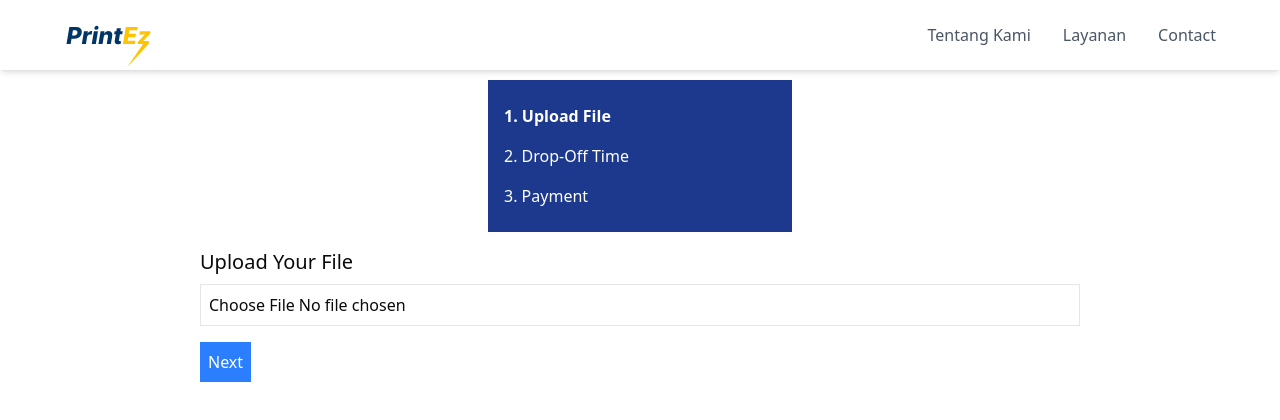
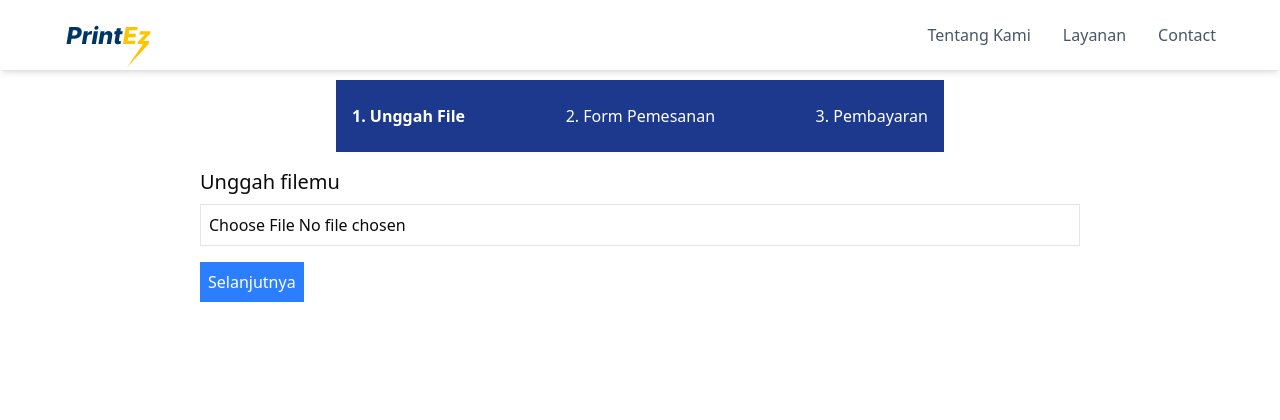
Before and after one commit to Riesta/PrintEZ, a Next.js app: page /print in a window 1280 px wide. Shown: the top 420 px of the page. Built offline with nearby package versions, Linux system fonts and the light colour scheme.

Commit message:
Update form

```diff
--- a/src/app/print/PrintProcess.tsx
+++ b/src/app/print/PrintProcess.tsx
@@ -34,15 +34,15 @@ const PrintProcess = () => {
 
       <div className="flex flex-col items-center">
         {/* Sidebar Navigation */}
-        <div className="w-1/4 bg-blue-900 text-white p-4">
+        <div className="w-2/4 flex flex-row justify-between bg-blue-900 text-white p-4">
           <div className={`py-2 ${step === 1 ? "font-bold" : ""}`}>
-            1. Upload File
+            1. Unggah File
           </div>
           <div className={`py-2 ${step === 2 ? "font-bold" : ""}`}>
-            2. Drop-Off Time
+            2. Form Pemesanan
           </div>
           <div className={`py-2 ${step === 3 ? "font-bold" : ""}`}>
-            3. Payment
+            3. Pembayaran
           </div>
         </div>
 
@@ -50,7 +50,7 @@ const PrintProcess = () => {
         <div className="w-3/4 p-4">
           {step === 1 && (
             <div>
-              <h2 className="text-xl mb-2">Upload Your File</h2>
+              <h2 className="text-xl mb-2">Unggah filemu</h2>
               <input
                 type="file"
                 onChange={handleFileUpload}
@@ -82,7 +82,7 @@ const PrintProcess = () => {
                 disabled={!file}
                 onClick={() => setStep(2)}
               >
-                Next
+                Selanjutnya
               </button>
             </div>
           )}
@@ -91,18 +91,18 @@ const PrintProcess = () => {
 
           {step === 3 && (
             <div>
-              <h2 className="text-xl mb-2">Payment</h2>
+              <h2 className="text-xl mb-2">Pembayaran</h2>
               <button
                 className="bg-green-500 text-white p-2"
                 onClick={() => alert("Payment Successful!")}
               >
-                Confirm Payment
+                KKonfirmasi Pembayaran
               </button>
               <button
                 className="bg-gray-500 text-white p-2 ml-2"
                 onClick={() => setStep(2)}
               >
-                Back
+                Kembali
               </button>
             </div>
           )}
```
